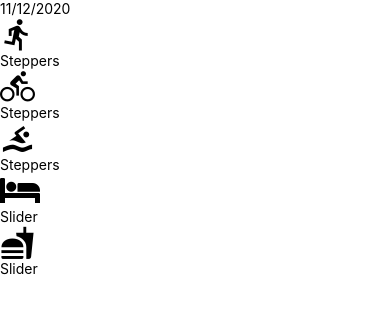
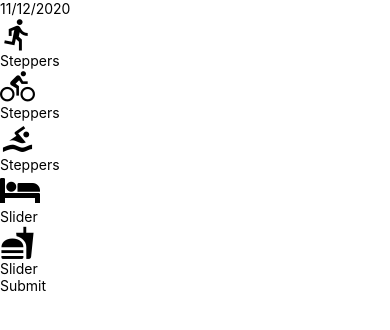
Before and after one commit to FseanU/fitness, a React Native app: screen / in a window 390 px wide. Shown: the top 330 px of the page. Built offline with nearby package versions, Linux system fonts and the light colour scheme.

Commit message:
feat: Add SubmitBtn to AddEntry

```diff
--- a/components/AddEntry.js
+++ b/components/AddEntry.js
@@ -1,9 +1,18 @@
 import React from 'react'
-import { View } from 'react-native'
-import { getMetricMetaInfo } from '../utils/helpers'
+import { View, TouchableOpacity, Text } from 'react-native'
+import { getMetricMetaInfo, timeToString } from '../utils/helpers'
 import Slider from './Slider'
 import Steppers from './Steppers'
 import DateHeader from './DateHeader'
+
+function SubmitBtn ({ onPress }) {
+  return (
+    <TouchableOpacity
+      onPress={onPress}>
+        <Text>Submit</Text>
+    </TouchableOpacity>
+  )
+}
 
 export default class AddEntry extends React.Component {
     state = {
@@ -44,6 +53,25 @@
         }))
     }
 
+    submit = () => {
+      const key = timeToString()
+      const entry = this.state
+
+      //  Update Redux
+      this.setState(() => ({
+        run: 0,
+        bike: 0,
+        swim: 0,
+        sleep: 0,
+        eat: 0,
+      }))
+      // Navigate to home
+
+      // Save to 'DB'
+
+      // Clear local notification
+    }
+
     render() {
         const metaInfo = getMetricMetaInfo()
 
@@ -72,8 +100,7 @@
                         </View>
                     )
                 })}
-
-
+              <SubmitBtn onPress={this.submit} />
             </View>
         )
     }
```
